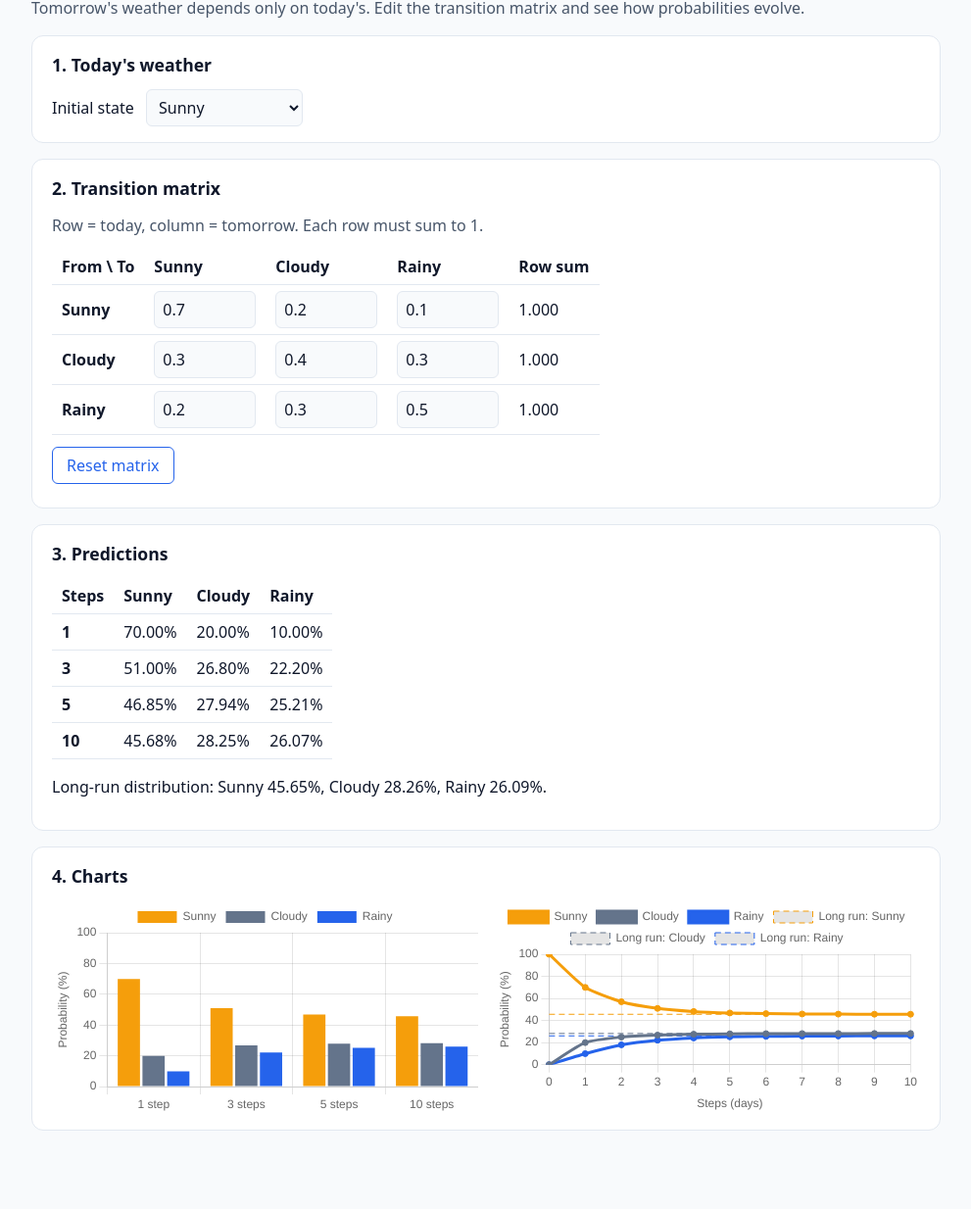
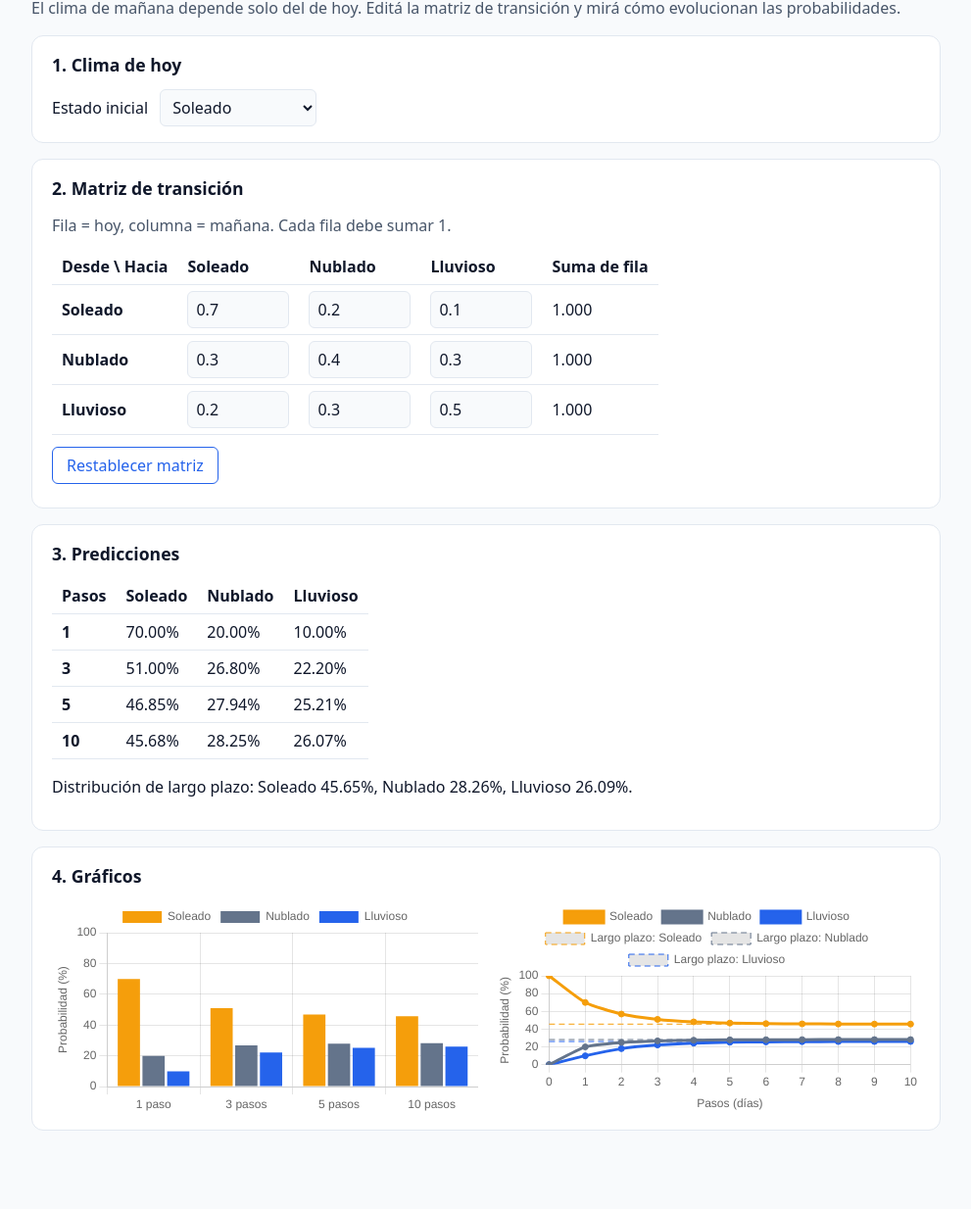
Before and after one commit to drairanfi/markov-clima, a website built with Vite: page index.html in a window 1280 px wide. Shown: the part 80-1314 px from the top of the page at 98% size, without its empty margins (144-1135 px from the left). Built offline with nearby package versions, Linux system fonts and the light colour scheme.

Commit message:
feat(ui): translate interface to Spanish
Translate UI copy, chart labels, validation messages and weather states; update tests accordingly.

```diff
--- a/index.html
+++ b/index.html
@@ -1,9 +1,9 @@
 <!doctype html>
-<html lang="en">
+<html lang="es">
   <head>
     <meta charset="UTF-8" />
     <meta name="viewport" content="width=device-width, initial-scale=1.0" />
-    <title>Markov Weather Predictor</title>
+    <title>Predictor del clima con Markov</title>
   </head>
   <body>
     <main id="app"></main>
--- a/src/markov/index.ts
+++ b/src/markov/index.ts
@@ -16,9 +16,9 @@ export function validateChain(chain: MarkovChain): string[] {
   const errors: string[] = [];
   const n = chain.states.length;
 
-  if (n < 3) errors.push(`Minimum 3 states required (got ${n}).`);
+  if (n < 3) errors.push(`Se requieren al menos 3 estados (hay ${n}).`);
   if (chain.matrix.length !== n || chain.matrix.some((r) => r.length !== n)) {
-    errors.push(`Matrix must be square with size ${n}.`);
+    errors.push(`La matriz debe ser cuadrada de tamaño ${n}.`);
     return errors;
   }
 
@@ -27,13 +27,13 @@ export function validateChain(chain: MarkovChain): string[] {
     row.forEach((p, j) => {
       if (!Number.isFinite(p) || p < 0 || p > 1) {
         valid = false;
-        errors.push(`Cell (${i + 1}, ${j + 1}) must be a number between 0 and 1.`);
+        errors.push(`La celda (${i + 1}, ${j + 1}) debe ser un número entre 0 y 1.`);
       }
     });
     if (valid) {
       const total = row.reduce((a, b) => a + b, 0);
       if (Math.abs(total - 1) > ROW_SUM_TOLERANCE) {
-        errors.push(`Row ${i + 1} (${chain.states[i]}) sums to ${total.toFixed(4)}, expected 1.`);
+        errors.push(`La fila ${i + 1} (${chain.states[i]}) suma ${total.toFixed(4)}, debe sumar 1.`);
       }
     }
   });
--- a/src/markov/weather.ts
+++ b/src/markov/weather.ts
@@ -1,8 +1,8 @@
 import type { MarkovChain } from './index';
 
-/** Weather model: today's weather -> tomorrow's weather. */
+/** Modelo del clima: clima de hoy -> clima de mañana. */
 export const weatherChain: MarkovChain = {
-  states: ['Sunny', 'Cloudy', 'Rainy'],
+  states: ['Soleado', 'Nublado', 'Lluvioso'],
   matrix: [
     [0.7, 0.2, 0.1],
     [0.3, 0.4, 0.3],
--- a/src/ui/app.ts
+++ b/src/ui/app.ts
@@ -17,45 +17,45 @@ export function mountApp(root: HTMLElement, charts?: ChartsPort | ((bar: HTMLCan
 
   root.innerHTML = `
     <header>
-      <h1>Weather Forecast with Markov Chains</h1>
-      <p>Tomorrow's weather depends only on today's. Edit the transition matrix and see how probabilities evolve.</p>
+      <h1>Pronóstico del clima con cadenas de Markov</h1>
+      <p>El clima de mañana depende solo del de hoy. Editá la matriz de transición y mirá cómo evolucionan las probabilidades.</p>
     </header>
     <section aria-labelledby="h-setup">
-      <h2 id="h-setup">1. Today's weather</h2>
-      <label for="initial-state">Initial state</label>
+      <h2 id="h-setup">1. Clima de hoy</h2>
+      <label for="initial-state">Estado inicial</label>
       <select id="initial-state">${chain.states.map((s, i) => `<option value="${i}">${esc(s)}</option>`).join('')}</select>
     </section>
     <section aria-labelledby="h-matrix">
-      <h2 id="h-matrix">2. Transition matrix</h2>
-      <p class="hint">Row = today, column = tomorrow. Each row must sum to 1.</p>
+      <h2 id="h-matrix">2. Matriz de transición</h2>
+      <p class="hint">Fila = hoy, columna = mañana. Cada fila debe sumar 1.</p>
       <table id="matrix">
-        <thead><tr><th scope="col">From \\ To</th>${chain.states.map((s) => `<th scope="col">${esc(s)}</th>`).join('')}<th scope="col">Row sum</th></tr></thead>
+        <thead><tr><th scope="col">Desde \\ Hacia</th>${chain.states.map((s) => `<th scope="col">${esc(s)}</th>`).join('')}<th scope="col">Suma de fila</th></tr></thead>
         <tbody>${chain.states
           .map(
             (from, i) => `<tr><th scope="row">${esc(from)}</th>${chain.states
               .map(
-                (to, j) => `<td><input type="number" step="0.01" min="0" max="1" data-row="${i}" data-col="${j}" aria-label="Probability from ${esc(from)} to ${esc(to)}" /></td>`,
+                (to, j) => `<td><input type="number" step="0.01" min="0" max="1" data-row="${i}" data-col="${j}" aria-label="Probabilidad de ${esc(from)} a ${esc(to)}" /></td>`,
               )
               .join('')}<td data-sum="${i}" class="sum"></td></tr>`,
           )
           .join('')}</tbody>
       </table>
-      <button id="reset" type="button">Reset matrix</button>
+      <button id="reset" type="button">Restablecer matriz</button>
       <div id="errors" role="alert"></div>
     </section>
     <section aria-labelledby="h-results">
-      <h2 id="h-results">3. Predictions</h2>
+      <h2 id="h-results">3. Predicciones</h2>
       <table id="results">
-        <thead><tr><th scope="col">Steps</th>${chain.states.map((s) => `<th scope="col">${esc(s)}</th>`).join('')}</tr></thead>
+        <thead><tr><th scope="col">Pasos</th>${chain.states.map((s) => `<th scope="col">${esc(s)}</th>`).join('')}</tr></thead>
         <tbody></tbody>
       </table>
       <p id="stationary"></p>
     </section>
     <section aria-labelledby="h-charts">
-      <h2 id="h-charts">4. Charts</h2>
+      <h2 id="h-charts">4. Gráficos</h2>
       <div class="charts">
-        <figure><canvas id="bar-chart" role="img" aria-label="Bar chart of probabilities after 1, 3, 5 and 10 steps"></canvas></figure>
-        <figure><canvas id="line-chart" role="img" aria-label="Line chart of probabilities from step 0 to 10"></canvas></figure>
+        <figure><canvas id="bar-chart" role="img" aria-label="Gráfico de barras de probabilidades tras 1, 3, 5 y 10 pasos"></canvas></figure>
+        <figure><canvas id="line-chart" role="img" aria-label="Gráfico de líneas de probabilidades del paso 0 al 10"></canvas></figure>
       </div>
     </section>`;
 
@@ -105,8 +105,8 @@ export function mountApp(root: HTMLElement, charts?: ChartsPort | ((bar: HTMLCan
 
     const st = stationary(chain, initial);
     stationaryEl.textContent = st.converged
-      ? `Long-run distribution: ${chain.states.map((s, i) => `${s} ${formatPercent(st.distribution[i])}`).join(', ')}.`
-      : 'The long-run distribution did not converge (periodic chain or very slow mixing).';
+      ? `Distribución de largo plazo: ${chain.states.map((s, i) => `${s} ${formatPercent(st.distribution[i])}`).join(', ')}.`
+      : 'La distribución de largo plazo no convergió (cadena periódica o mezcla muy lenta).';
 
     port?.update(barChartData(chain, initial), lineChartData(chain, initial));
   }
--- a/src/ui/chartData.ts
+++ b/src/ui/chartData.ts
@@ -33,7 +33,7 @@ export function formatPercent(p: number): string {
 export function barChartData(chain: MarkovChain, initial: Distribution): BarData {
   const rows = predictionRows(chain, initial);
   return {
-    labels: rows.map((r) => `${r.steps} ${r.steps === 1 ? 'step' : 'steps'}`),
+    labels: rows.map((r) => `${r.steps} ${r.steps === 1 ? 'paso' : 'pasos'}`),
     datasets: chain.states.map((label, i) => ({ label, data: rows.map((r) => r.distribution[i] * 100) })),
   };
 }
@@ -55,7 +55,7 @@ export function lineChartData(chain: MarkovChain, initial: Distribution, maxStep
 export function stationaryDatasets(l: LineData): Series[] {
   if (!l.converged) return [];
   return l.datasets.map((s, i) => ({
-    label: `Long run: ${s.label}`,
+    label: `Largo plazo: ${s.label}`,
     data: l.labels.map(() => l.stationary[i]),
   }));
 }
--- a/src/ui/charts.ts
+++ b/src/ui/charts.ts
@@ -6,7 +6,7 @@ Chart.register(BarController, LineController, BarElement, LineElement, PointElem
 
 const COLORS = ['#f59e0b', '#64748b', '#2563eb', '#10b981', '#ec4899', '#8b5cf6'];
 
-const yScale = { min: 0, max: 100, title: { display: true, text: 'Probability (%)' } };
+const yScale = { min: 0, max: 100, title: { display: true, text: 'Probabilidad (%)' } };
 
 export function createCharts(barCanvas: HTMLCanvasElement, lineCanvas: HTMLCanvasElement): ChartsPort {
   let bar: Chart | undefined;
@@ -48,7 +48,7 @@ export function createCharts(barCanvas: HTMLCanvasElement, lineCanvas: HTMLCanva
         },
         options: {
           responsive: true,
-          scales: { y: yScale, x: { title: { display: true, text: 'Steps (days)' } } },
+          scales: { y: yScale, x: { title: { display: true, text: 'Pasos (días)' } } },
         },
       });
     },
```
Also changed, not shown: tests/chartData.test.ts (+3 -3 lines), tests/markov.test.ts (+7 -7 lines), tests/ui.test.ts (+5 -5 lines).
